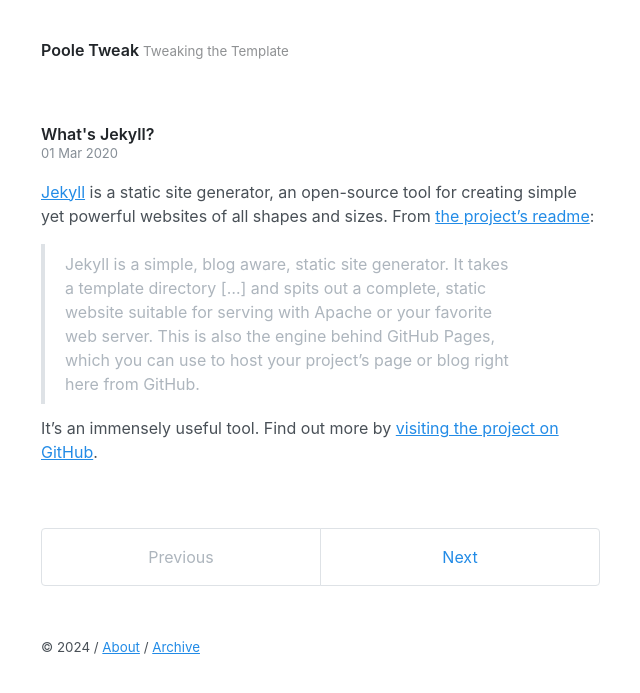
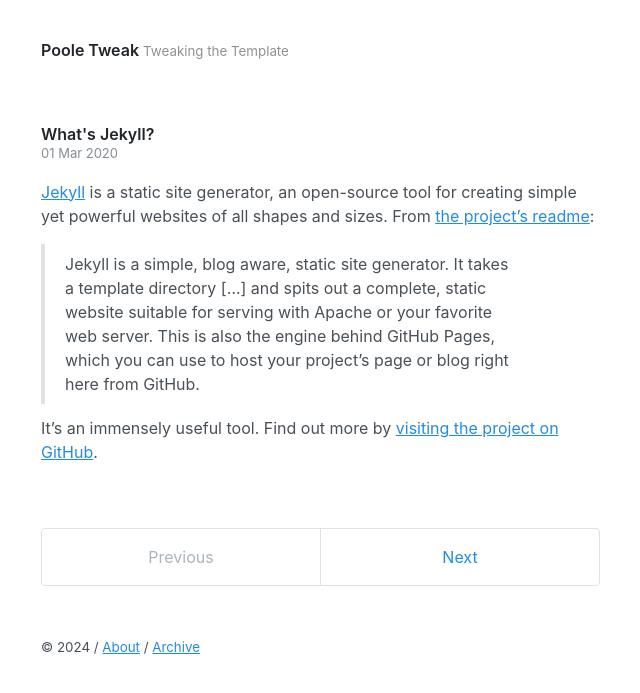
Before and after one commit to akmolteni/gp, a Jekyll site: the page built from _posts/2020-03-01-whats-jekyll.md, in a window 1280 px wide. Shown: the top 693 px of the page, without its empty margins (319-959 px from the left). Built offline with Jekyll 4.4.1, drawn with Linux system fonts in a browser that asks for light colours.

Commit message:
Reduced color variation

```diff
--- a/_sass/_type.scss
+++ b/_sass/_type.scss
@@ -68,7 +68,7 @@
 blockquote {
   padding: .5rem 1rem;
   margin: .8rem 0;
-  color: var(--gray-500);
+  color: var(--gray-700);
   border-left: .25rem solid var(--border-color);
 
   p:last-child {
```
